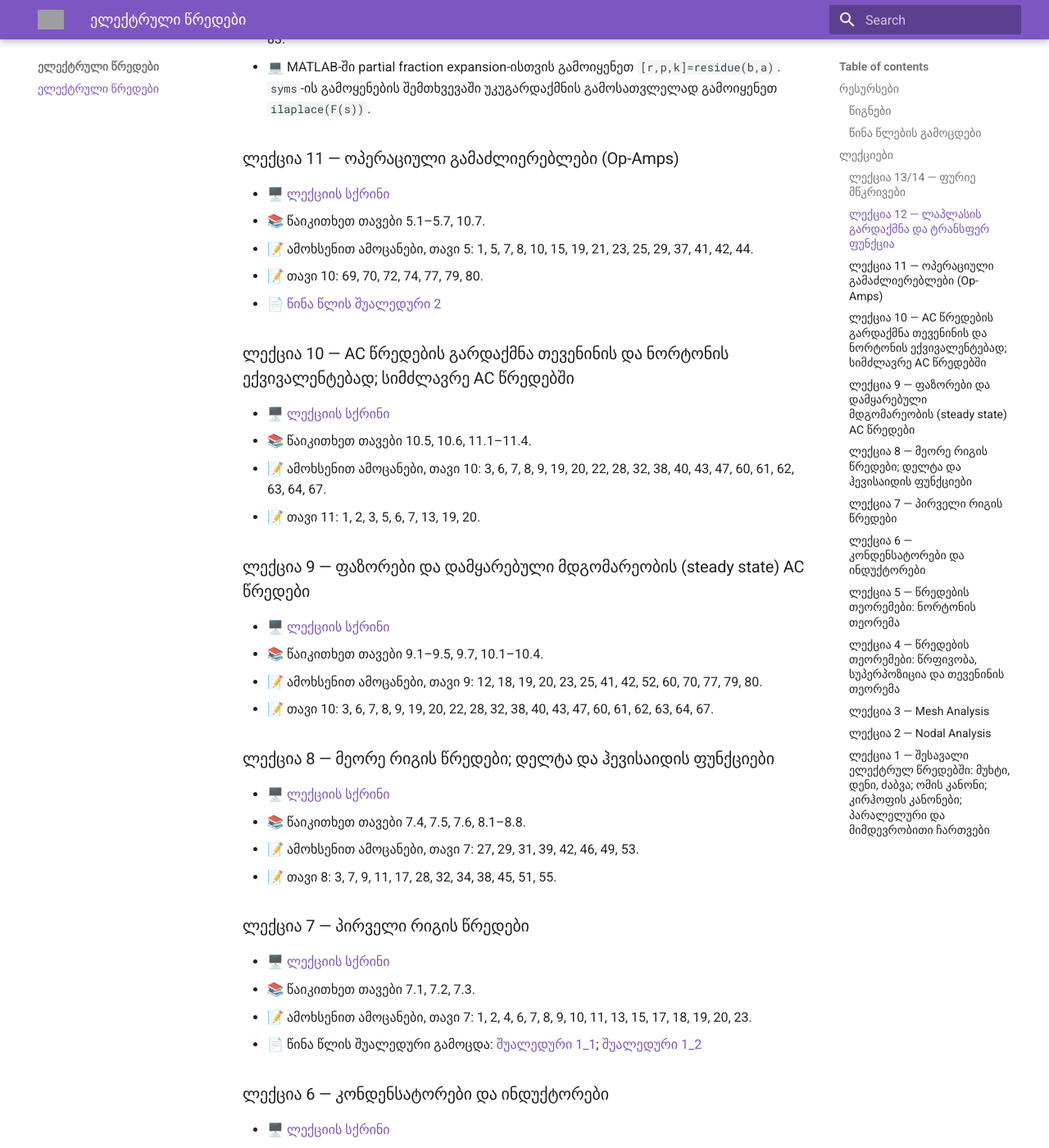
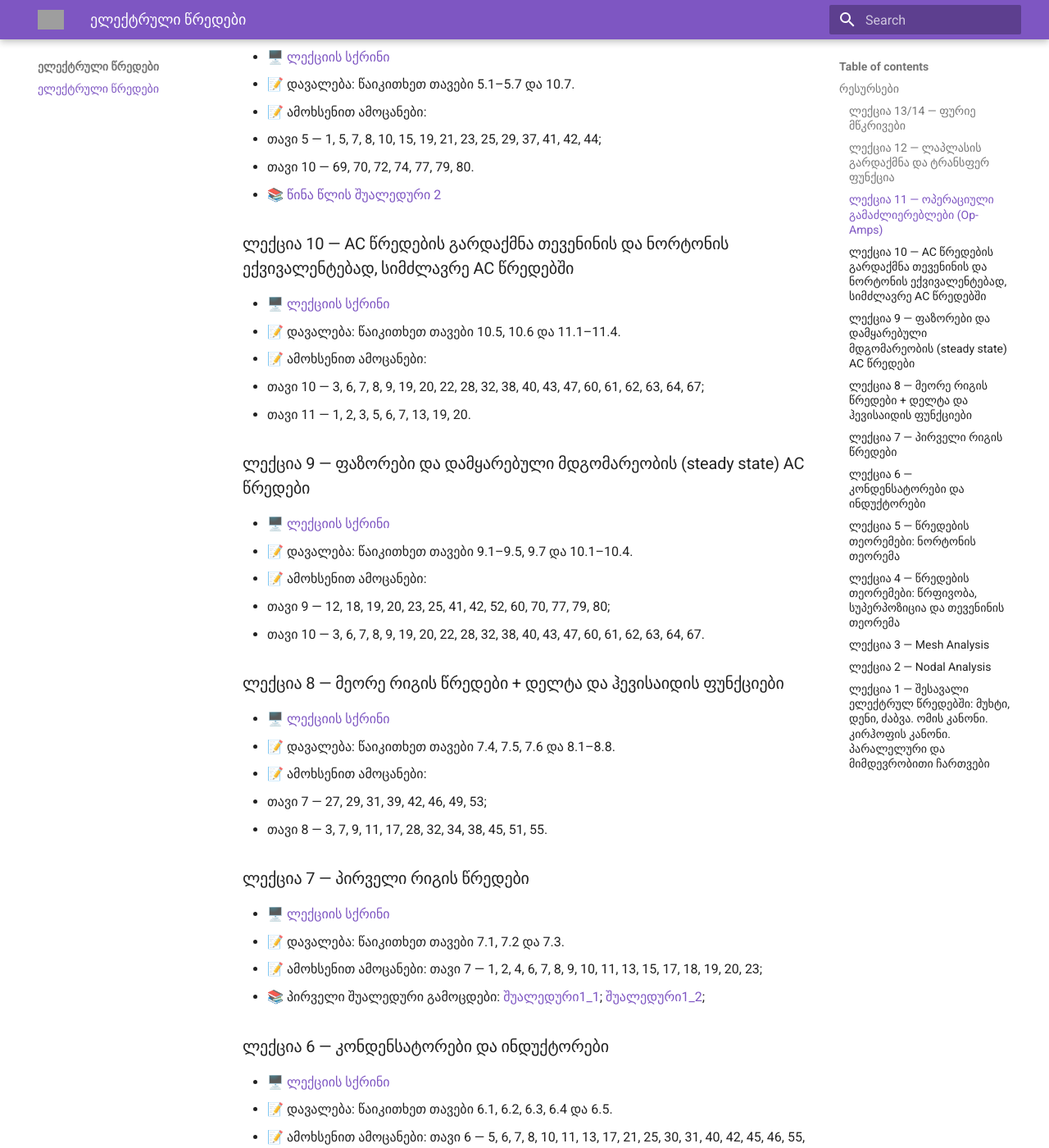
Before and after one commit to gugavar/electrical-circuits-bse-2026, an MkDocs documentation site: the page built from docs/index.md, in a window 1280 px wide and 1400 px high, scrolled down 957 px. Shown: the whole window at 82% size. Built offline with MkDocs 1.6.1 and Material for MkDocs 9.7.7, drawn with Linux system fonts in a browser that asks for light colours; some of the changed text lies outside the part shown; grey boxes are pictures that could not be loaded.

Commit message:
Replace Electrical Circuits index with supplied course Markdown

```diff
--- a/docs/index.md
+++ b/docs/index.md
@@ -2,105 +2,104 @@
 
 ## რესურსები
 
-### წიგნები
-
-- 📘 [Fundamentals of Electric Circuits — Charles Alexander, Matthew Sadiku](https://drive.google.com/file/d/1Hekwffr62rLG8yxqVbrcXGsPoi9VXvpz/view?usp=drive_link)
-- ✅ [[1]-ის ამოხსნები](https://drive.google.com/file/d/1P_eUuTgWvwuI1i9agvli1ZQBNDJTQSe2/view?usp=drive_link)
-- 🧪 [Multisim Live — წრედების სიმულატორი](https://www.multisim.com/)
-
-### წინა წლების გამოცდები
-
-- 📄 2023 წლის ფინალური გამოცდა: [სესია 1](https://docs.google.com/document/d/1JVlW8M7X5TT_5VWvGp58MXmulqzcj-tZ/edit?ouid=110148669605332798451&rtpof=true&sd=true&usp=drive_link); [სესია 2](https://docs.google.com/document/d/1KnHWoFu6BvxYWkMvBuJKsPAp5uX8dSFr/edit?ouid=110148669605332798451&rtpof=true&sd=true&usp=drive_link)
-- 📄 [2024 წლის ფინალური გამოცდა](https://docs.google.com/document/d/1auVJ9pl7fVq9F9eVMWlz5TRoaoTWiy2e/edit?ouid=110148669605332798451&rtpof=true&sd=true&usp=drive_link)
-- 📄 [2024 წლის FX გამოცდა](https://docs.google.com/document/d/1RJuwFAhc1LnizkaZyrFRHiqynxnAiI_L/edit?ouid=110148669605332798451&rtpof=true&sd=true&usp=drive_link)
+- 📚 [Fundamentals of Electric Circuits — Charles Alexander, Matthew Sadiku](https://drive.google.com/file/d/1Hekwffr62rLG8yxqVbrcXGsPoi9VXvpz/view?usp=drive_link)
+- ✅ [Fundamentals of Electric Circuits — ამოხსნები](https://drive.google.com/file/d/1P_eUuTgWvwuI1i9agvli1ZQBNDJTQSe2/view?usp=drive_link)
+- 🧪 [Multisim — წრედების სიმულირება](https://www.multisim.com/)
+- 📚 2023 წლის ფინალური გამოცდა: [სესია 1](https://docs.google.com/document/d/1JVlW8M7X5TT_5VWvGp58MXmulqzcj-tZ/edit?ouid=110148669605332798451&rtpof=true&sd=true&usp=drive_link); [სესია 2](https://docs.google.com/document/d/1KnHWoFu6BvxYWkMvBuJKsPAp5uX8dSFr/edit?ouid=110148669605332798451&rtpof=true&sd=true&usp=drive_link);
+- 📚 [2024 ფინალური გამოცდა](https://docs.google.com/document/d/1auVJ9pl7fVq9F9eVMWlz5TRoaoTWiy2e/edit?ouid=110148669605332798451&rtpof=true&sd=true&usp=drive_link)
+- 📚 [2024 FX გამოცდა](https://docs.google.com/document/d/1RJuwFAhc1LnizkaZyrFRHiqynxnAiI_L/edit?ouid=110148669605332798451&rtpof=true&sd=true&usp=drive_link)
 
 ---
-
-## ლექციები
 
 ### ლექცია 13/14 — ფურიე მწკრივები
 
 - 🖥️ [ლექციის სქრინი](https://drive.google.com/file/d/1Lhj66sSF1wcETWsZLtRgN6XflD6X25X1/view?usp=drive_link)
-- 📚 წაიკითხეთ თავები 17.3–17.4.
-- 📝 ამოხსენით ამოცანები, თავი 17: 1, 3, 5, 6, 9, 14, 18, 19, 21, 25, 26, 32, 33, 35, 37, 39, 40, 41, 42, 47.
+- 📝 დავალება: წაიკითხეთ თავები 17.3–17.4.
+- 📝 ამოხსენით ამოცანები: თავი 17 — 1, 3, 5, 6, 9, 14, 18, 19, 21, 25, 26, 32, 33, 35, 37, 39, 40, 41, 42, 47;
 
 ### ლექცია 12 — ლაპლასის გარდაქმნა და ტრანსფერ ფუნქცია
 
 - 🖥️ [ლექციის სქრინი](https://drive.google.com/file/d/1ZpuOJHIncxgE_O3v4dR7Shwpy9422sPY/view?usp=drive_link)
-- 📚 წაიკითხეთ თავები 16.1, 16.2, 16.3, 16.4.
-- 📝 ამოხსენით ამოცანები, თავი 16: 1, 2, 5, 12, 17, 18, 21, 27, 34, 35, 41, 66, 67, 68, 76, 82, 83.
-- 💻 MATLAB-ში partial fraction expansion-ისთვის გამოიყენეთ `[r,p,k]=residue(b,a)`. `syms`-ის გამოყენების შემთხვევაში უკუგარდაქმნის გამოსათვლელად გამოიყენეთ `ilaplace(F(s))`.
+- 📝 დავალება: წაიკითხეთ თავები 16.1, 16.2, 16.3, 16.4.
+- 📝 ამოხსენით ამოცანები: თავი 16 — 1, 2, 5, 12, 17, 18, 21, 27, 34, 35, 41, 66, 67, 68, 76, 82, 83;
+- 💻 MATLAB-ში partial fraction expansion-ისთვის გამოიყენეთ: `[r,p,k] = residue(b,a)`.
+- 💻 `syms`-ის გამოყენების შემთხვევაში უკუგარდაქმნის გამოსათვლელად გამოიყენეთ `ilaplace(F(s))`.
 
 ### ლექცია 11 — ოპერაციული გამაძლიერებლები (Op-Amps)
 
 - 🖥️ [ლექციის სქრინი](https://drive.google.com/file/d/1qVnMpAKjxXKlVl8NuiX7gaIkMA_kzKIH/view?usp=drive_link)
-- 📚 წაიკითხეთ თავები 5.1–5.7, 10.7.
-- 📝 ამოხსენით ამოცანები, თავი 5: 1, 5, 7, 8, 10, 15, 19, 21, 23, 25, 29, 37, 41, 42, 44.
-- 📝 თავი 10: 69, 70, 72, 74, 77, 79, 80.
-- 📄 [წინა წლის შუალედური 2](https://docs.google.com/document/d/1zCrvMNUBAXsIRulyr-qyj9BAPT_wjW34/edit?ouid=110148669605332798451&rtpof=true&sd=true&usp=drive_link)
+- 📝 დავალება: წაიკითხეთ თავები 5.1–5.7 და 10.7.
+- 📝 ამოხსენით ამოცანები:
+  - თავი 5 — 1, 5, 7, 8, 10, 15, 19, 21, 23, 25, 29, 37, 41, 42, 44;
+  - თავი 10 — 69, 70, 72, 74, 77, 79, 80.
+- 📚 [წინა წლის შუალედური 2](https://docs.google.com/document/d/1zCrvMNUBAXsIRulyr-qyj9BAPT_wjW34/edit?ouid=110148669605332798451&rtpof=true&sd=true&usp=drive_link)
 
-### ლექცია 10 — AC წრედების გარდაქმნა თევენინის და ნორტონის ექვივალენტებად; სიმძლავრე AC წრედებში
+### ლექცია 10 — AC წრედების გარდაქმნა თევენინის და ნორტონის ექვივალენტებად, სიმძლავრე AC წრედებში
 
 - 🖥️ [ლექციის სქრინი](https://drive.google.com/file/d/1M-3WYQamLH7QOVw6T1UBOPzWyJGYSGK_/view?usp=drive_link)
-- 📚 წაიკითხეთ თავები 10.5, 10.6, 11.1–11.4.
-- 📝 ამოხსენით ამოცანები, თავი 10: 3, 6, 7, 8, 9, 19, 20, 22, 28, 32, 38, 40, 43, 47, 60, 61, 62, 63, 64, 67.
-- 📝 თავი 11: 1, 2, 3, 5, 6, 7, 13, 19, 20.
+- 📝 დავალება: წაიკითხეთ თავები 10.5, 10.6 და 11.1–11.4.
+- 📝 ამოხსენით ამოცანები:
+  - თავი 10 — 3, 6, 7, 8, 9, 19, 20, 22, 28, 32, 38, 40, 43, 47, 60, 61, 62, 63, 64, 67;
+  - თავი 11 — 1, 2, 3, 5, 6, 7, 13, 19, 20.
 
 ### ლექცია 9 — ფაზორები და დამყარებული მდგომარეობის (steady state) AC წრედები
 
 - 🖥️ [ლექციის სქრინი](https://drive.google.com/file/d/1Vwe7atz6rc_oFI0DbhJdPi1QRQUTnz54/view?usp=drive_link)
-- 📚 წაიკითხეთ თავები 9.1–9.5, 9.7, 10.1–10.4.
-- 📝 ამოხსენით ამოცანები, თავი 9: 12, 18, 19, 20, 23, 25, 41, 42, 52, 60, 70, 77, 79, 80.
-- 📝 თავი 10: 3, 6, 7, 8, 9, 19, 20, 22, 28, 32, 38, 40, 43, 47, 60, 61, 62, 63, 64, 67.
+- 📝 დავალება: წაიკითხეთ თავები 9.1–9.5, 9.7 და 10.1–10.4.
+- 📝 ამოხსენით ამოცანები:
+  - თავი 9 — 12, 18, 19, 20, 23, 25, 41, 42, 52, 60, 70, 77, 79, 80;
+  - თავი 10 — 3, 6, 7, 8, 9, 19, 20, 22, 28, 32, 38, 40, 43, 47, 60, 61, 62, 63, 64, 67.
 
-### ლექცია 8 — მეორე რიგის წრედები; დელტა და ჰევისაიდის ფუნქციები
+### ლექცია 8 — მეორე რიგის წრედები + დელტა და ჰევისაიდის ფუნქციები
 
 - 🖥️ [ლექციის სქრინი](https://drive.google.com/file/d/1QWnW1KyNkD2B1VxfbpzeEUkHK1Y04eR8/view?usp=drive_link)
-- 📚 წაიკითხეთ თავები 7.4, 7.5, 7.6, 8.1–8.8.
-- 📝 ამოხსენით ამოცანები, თავი 7: 27, 29, 31, 39, 42, 46, 49, 53.
-- 📝 თავი 8: 3, 7, 9, 11, 17, 28, 32, 34, 38, 45, 51, 55.
+- 📝 დავალება: წაიკითხეთ თავები 7.4, 7.5, 7.6 და 8.1–8.8.
+- 📝 ამოხსენით ამოცანები:
+  - თავი 7 — 27, 29, 31, 39, 42, 46, 49, 53;
+  - თავი 8 — 3, 7, 9, 11, 17, 28, 32, 34, 38, 45, 51, 55.
 
 ### ლექცია 7 — პირველი რიგის წრედები
 
 - 🖥️ [ლექციის სქრინი](https://drive.google.com/file/d/1soElhJOTx04PV9kND34rHj8mydjw_p3A/view?usp=drive_link)
-- 📚 წაიკითხეთ თავები 7.1, 7.2, 7.3.
-- 📝 ამოხსენით ამოცანები, თავი 7: 1, 2, 4, 6, 7, 8, 9, 10, 11, 13, 15, 17, 18, 19, 20, 23.
-- 📄 წინა წლის შუალედური გამოცდა: [შუალედური 1_1](https://docs.google.com/document/d/13NNFSkb_vysLVONvqmk7rqneWlzmOtDV/edit?ouid=110148669605332798451&rtpof=true&sd=true&usp=drive_link); [შუალედური 1_2](https://docs.google.com/document/d/1dQANmc3fVeXbiUF3CDyrgbLeiH1pqRBs/edit?ouid=110148669605332798451&rtpof=true&sd=true&usp=drive_link)
+- 📝 დავალება: წაიკითხეთ თავები 7.1, 7.2 და 7.3.
+- 📝 ამოხსენით ამოცანები: თავი 7 — 1, 2, 4, 6, 7, 8, 9, 10, 11, 13, 15, 17, 18, 19, 20, 23;
+- 📚 პირველი შუალედური გამოცდები: [შუალედური1_1](https://docs.google.com/document/d/13NNFSkb_vysLVONvqmk7rqneWlzmOtDV/edit?ouid=110148669605332798451&rtpof=true&sd=true&usp=drive_link); [შუალედური1_2](https://docs.google.com/document/d/1dQANmc3fVeXbiUF3CDyrgbLeiH1pqRBs/edit?ouid=110148669605332798451&rtpof=true&sd=true&usp=drive_link);
 
 ### ლექცია 6 — კონდენსატორები და ინდუქტორები
 
 - 🖥️ [ლექციის სქრინი](https://drive.google.com/file/d/1YVu7fhKoK3m9AyZNVK9QCELSkBieGCTn/view?usp=drive_link)
-- 📚 წაიკითხეთ თავები 6.1, 6.2, 6.3, 6.4, 6.5.
-- 📝 ამოხსენით ამოცანები, თავი 6: 5, 6, 7, 8, 10, 11, 13, 17, 21, 25, 30, 31, 40, 42, 45, 46, 55, 58, 57, 59, 60, 64.
+- 📝 დავალება: წაიკითხეთ თავები 6.1, 6.2, 6.3, 6.4 და 6.5.
+- 📝 ამოხსენით ამოცანები: თავი 6 — 5, 6, 7, 8, 10, 11, 13, 17, 21, 25, 30, 31, 40, 42, 45, 46, 55, 58, 57, 59, 60, 64;
 
 ### ლექცია 5 — წრედების თეორემები: ნორტონის თეორემა
 
 - 🖥️ [ლექციის სქრინი](https://drive.google.com/file/d/1-2uMyqByBAwClK8wHvrG9519ueMwDGLo/view?usp=drive_link)
-- 📚 წაიკითხეთ თავები 4.6, 4.7, 4.8.
-- 📝 ამოხსენით ამოცანები, თავი 4: 44, 47, 48, 56, 57, 60, 63, 64, 71, 72.
-- 📄 [წინა წლის შუალედური](https://docs.google.com/document/d/14qQJapI0uixVDhdo1lp61xpItqlz-vjP/edit?ouid=110148669605332798451&rtpof=true&sd=true&usp=drive_link)
+- 📝 დავალება: წაიკითხეთ თავები 4.6, 4.7 და 4.8.
+- 📝 ამოხსენით ამოცანები: თავი 4 — 44, 47, 48, 56, 57, 60, 63, 64, 71, 72;
+- 📚 [წინა წლის შუალედური](https://docs.google.com/document/d/14qQJapI0uixVDhdo1lp61xpItqlz-vjP/edit?ouid=110148669605332798451&rtpof=true&sd=true&usp=drive_link)
 
 ### ლექცია 4 — წრედების თეორემები: წრფივობა, სუპერპოზიცია და თევენინის თეორემა
 
 - 🖥️ [ლექციის სქრინი](https://drive.google.com/file/d/11rMEkQ2KmY9s4ZKKZVMwYkLoQba5fsq0/view?usp=drive_link)
-- 📚 წაიკითხეთ თავები 4.1, 4.2, 4.3, 4.4, 4.5.
-- 📝 ამოხსენით ამოცანები, თავი 4: 3, 11, 12, 15, 19, 26, 30, 33, 36, 38, 40, 42, 45.
+- 📝 დავალება: წაიკითხეთ თავები 4.1, 4.2, 4.3, 4.4 და 4.5.
+- 📝 ამოხსენით ამოცანები: თავი 4 — 3, 11, 12, 15, 19, 26, 30, 33, 36, 38, 40, 42, 45;
 
 ### ლექცია 3 — Mesh Analysis
 
 - 🖥️ [ლექციის სქრინი](https://drive.google.com/file/d/1PFplQUhFjwxBLoGRB1ucEXZwagyi4y6l/view?usp=sharing)
-- 📚 წაიკითხეთ თავები 3.4, 3.5, 3.6, 3.7.
-- 📝 ამოხსენით ამოცანები, თავი 3: 41, 43, 44, 50, 58, 61, 64, 66, 67, 70, 72, 74.
+- 📝 დავალება: წაიკითხეთ თავები 3.4, 3.5, 3.6 და 3.7.
+- 📝 ამოხსენით ამოცანები: თავი 3 — 41, 43, 44, 50, 58, 61, 64, 66, 67, 70, 72, 74;
 
 ### ლექცია 2 — Nodal Analysis
 
 - 🖥️ [ლექციის სქრინი](https://drive.google.com/file/d/1J12XxvZB0YwHByB_FybyJjYZol-GQCEe/view?usp=drive_link)
-- 📚 წაიკითხეთ თავები 3.1, 3.2, 3.3.
-- 📝 ამოხსენით ამოცანები, თავი 3: 2, 3, 5, 6, 8, 9, 10, 12, 15, 16, 18, 22, 25, 30, 31, 32.
+- 📝 დავალება: წაიკითხეთ თავები 3.1, 3.2 და 3.3.
+- 📝 ამოხსენით ამოცანები: თავი 3 — 2, 3, 5, 6, 8, 9, 10, 12, 15, 16, 18, 22, 25, 30, 31, 32;
 
-### ლექცია 1 — შესავალი ელექტრულ წრედებში: მუხტი, დენი, ძაბვა; ომის კანონი; კირჰოფის კანონები; პარალელური და მიმდევრობითი ჩართვები
+### ლექცია 1 — შესავალი ელექტრულ წრედებში: მუხტი, დენი, ძაბვა. ომის კანონი. კირჰოფის კანონი. პარალელური და მიმდევრობითი ჩართვები
 
 - 🖥️ [ლექციის სქრინი](https://drive.google.com/file/d/1eiCvf0jo_090exvGc3cNgI5EYJuLg8CX/view?usp=drive_link)
-- 📚 წაიკითხეთ თავები 1 და 2.
-- 📝 ამოხსენით ამოცანები, თავი 1: 7, 8, 14, 15, 20, 23, 27.
-- 📝 თავი 2: 4, 7, 12, 13, 14, 15, 16, 20, 21, 26, 32, 33, 37.
+- 📝 დავალება: წაიკითხეთ თავები 1 და 2.
+- 📝 ამოხსენით ამოცანები:
+  - თავი 1 — 7, 8, 14, 15, 20, 23, 27;
+  - თავი 2 — 4, 7, 12, 13, 14, 15, 16, 20, 21, 26, 32, 33, 37.
```
